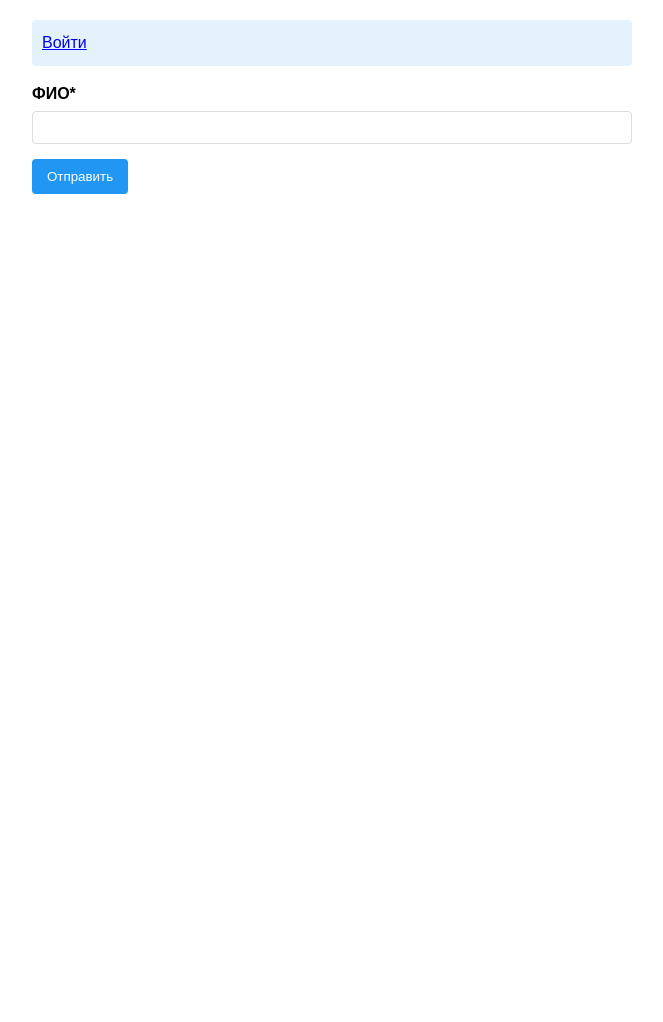
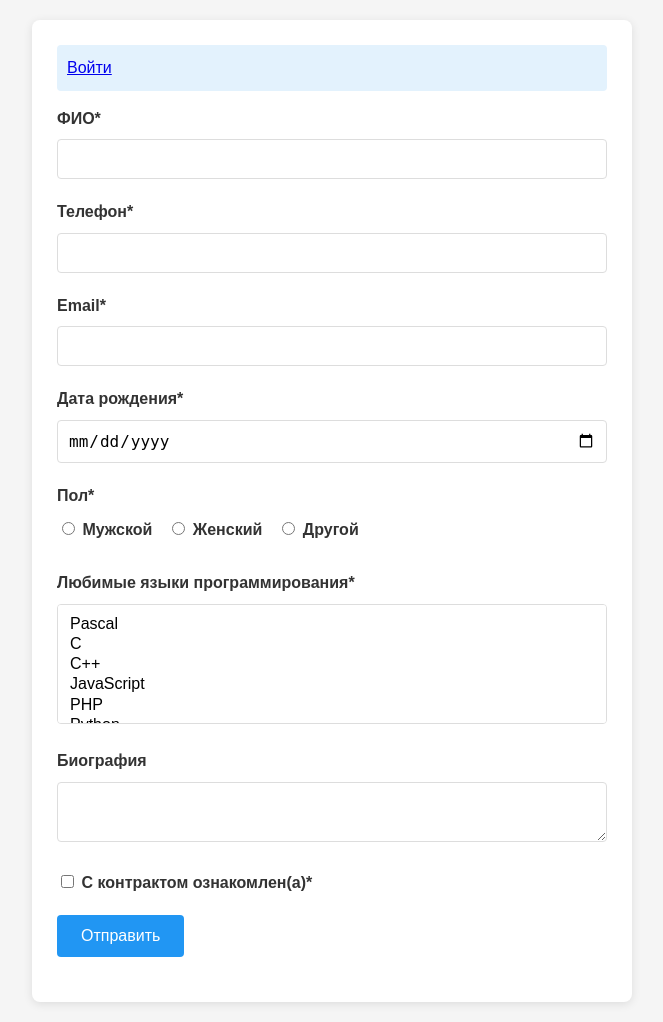
Before and after one commit to NerOunt/WEBBACK5, a PHP site: page /form.php in a window 1280 px wide. Shown: the whole page, without its empty margins (308-971 px from the left). Before the commit the page ends 194 px from the top, so only its background shows below. Run offline with PHP 8.4, Linux system fonts and the light colour scheme; data that the repository does not hold is empty.

Commit message:
form.php

```diff
--- a/form.php
+++ b/form.php
@@ -1,6 +1,5 @@
 <?php
-// Проверяем авторизацию
-$logged_in = isset($_SESSION['login']);
+session_start();
 ?>
 <!DOCTYPE html>
 <html lang="ru">
@@ -15,6 +14,14 @@ $logged_in = isset($_SESSION['login']);
             margin: 0 auto;
             padding: 20px;
             line-height: 1.6;
+            background-color: #f5f5f5;
+        }
+
+        .form-container {
+            background-color: white;
+            padding: 25px;
+            border-radius: 8px;
+            box-shadow: 0 2px 10px rgba(0,0,0,0.1);
         }
 
         .credentials-box {
@@ -31,13 +38,14 @@ $logged_in = isset($_SESSION['login']);
         }
 
         .form-group {
-            margin-bottom: 15px;
+            margin-bottom: 20px;
         }
 
         label {
             display: block;
-            margin-bottom: 5px;
+            margin-bottom: 8px;
             font-weight: bold;
+            color: #333;
         }
 
         input[type="text"],
@@ -47,10 +55,11 @@ $logged_in = isset($_SESSION['login']);
         select,
         textarea {
             width: 100%;
-            padding: 8px;
+            padding: 10px;
             border: 1px solid #ddd;
             border-radius: 4px;
             box-sizing: border-box;
+            font-size: 16px;
         }
 
         select[multiple] {
@@ -59,20 +68,33 @@ $logged_in = isset($_SESSION['login']);
 
         .error {
             border-color: #f44336;
+            background-color: #ffebee;
         }
 
         .error-message {
             color: #f44336;
-            font-size: 0.8em;
+            font-size: 0.85em;
+            margin-top: 5px;
         }
 
         button {
-            padding: 10px 15px;
-            background: #2196F3;
+            padding: 12px 24px;
+            background-color: #2196F3;
             color: white;
             border: none;
             border-radius: 4px;
             cursor: pointer;
+            font-size: 16px;
+            transition: background-color 0.3s;
+        }
+
+        button:hover {
+            background-color: #0d8bf2;
+        }
+
+        .warning {
+            color: #f44336;
+            font-weight: bold;
         }
 
         .auth-info {
@@ -84,8 +106,8 @@ $logged_in = isset($_SESSION['login']);
     </style>
 </head>
 <body>
-
-<?php if ($logged_in): ?>
+    <div class="form-container">
+        <?php if (!empty($_SESSION['login'])): ?>
             <div class="auth-info">
                 Вы вошли как <?= htmlspecialchars($_SESSION['login']) ?>
                 (<a href="login.php?action=logout">Выйти</a>)
@@ -101,28 +123,109 @@ $logged_in = isset($_SESSION['login']);
                 <h3>Ваши данные для входа</h3>
                 <p><strong>Логин:</strong> <?= htmlspecialchars($_SESSION['generated_credentials']['login']) ?></p>
                 <p><strong>Пароль:</strong> <?= htmlspecialchars($_SESSION['generated_credentials']['password']) ?></p>
-        <p style="color: #f44336; font-weight: bold;">Сохраните эти данные!</p>
+                <p class="warning">Сохраните эти данные!</p>
             </div>
             <?php unset($_SESSION['generated_credentials']); ?>
         <?php endif; ?>
 
-<form method="POST">
+        <?php if (!empty($_SESSION['error_message'])): ?>
+            <div class="error-message">
+                <?= htmlspecialchars($_SESSION['error_message']) ?>
+            </div>
+            <?php unset($_SESSION['error_message']); ?>
+        <?php endif; ?>
+
+        <form method="POST" action="index.php">
             <div class="form-group">
                 <label for="full_name">ФИО*</label>
                 <input type="text" id="full_name" name="full_name"
-               class="<?= $errors['full_name'] ? 'error' : '' ?>"
-               value="<?= htmlspecialchars($values['full_name']) ?>" required>
-        <?php if ($errors['full_name']): ?>
-        <div class="error-message">Неверный формат ФИО</div>
-        <?php endif; ?>
+                       value="<?= htmlspecialchars($_SESSION['form_data']['full_name'] ?? '') ?>"
+                       required>
             </div>
 
-    <!-- Остальные поля формы аналогично -->
+            <div class="form-group">
+                <label for="phone">Телефон*</label>
+                <input type="tel" id="phone" name="phone"
+                       value="<?= htmlspecialchars($_SESSION['form_data']['phone'] ?? '') ?>"
+                       required>
+            </div>
+
+            <div class="form-group">
+                <label for="email">Email*</label>
+                <input type="email" id="email" name="email"
+                       value="<?= htmlspecialchars($_SESSION['form_data']['email'] ?? '') ?>"
+                       required>
+            </div>
+
+            <div class="form-group">
+                <label for="birth_date">Дата рождения*</label>
+                <input type="date" id="birth_date" name="birth_date"
+                       value="<?= htmlspecialchars($_SESSION['form_data']['birth_date'] ?? '') ?>"
+                       required>
+            </div>
+
+            <div class="form-group">
+                <label>Пол*</label>
+                <div style="display: flex; gap: 15px;">
+                    <label>
+                        <input type="radio" name="gender" value="male"
+                            <?= ($_SESSION['form_data']['gender'] ?? '') === 'male' ? 'checked' : '' ?> required>
+                        Мужской
+                    </label>
+                    <label>
+                        <input type="radio" name="gender" value="female"
+                            <?= ($_SESSION['form_data']['gender'] ?? '') === 'female' ? 'checked' : '' ?>>
+                        Женский
+                    </label>
+                    <label>
+                        <input type="radio" name="gender" value="other"
+                            <?= ($_SESSION['form_data']['gender'] ?? '') === 'other' ? 'checked' : '' ?>>
+                        Другой
+                    </label>
+                </div>
+            </div>
+
+            <div class="form-group">
+                <label for="languages">Любимые языки программирования*</label>
+                <select id="languages" name="languages[]" multiple required>
+                    <?php
+                    $languages = [
+                        1 => 'Pascal', 2 => 'C', 3 => 'C++', 4 => 'JavaScript',
+                        5 => 'PHP', 6 => 'Python', 7 => 'Java', 8 => 'Haskell',
+                        9 => 'Clojure', 10 => 'Prolog', 11 => 'Scala', 12 => 'Go'
+                    ];
+
+                    foreach ($languages as $id => $name) {
+                        $selected = in_array($id, $_SESSION['form_data']['languages'] ?? []) ? 'selected' : '';
+                        echo "<option value=\"$id\" $selected>".htmlspecialchars($name)."</option>";
+                    }
+                    ?>
+                </select>
+            </div>
+
+            <div class="form-group">
+                <label for="biography">Биография</label>
+                <textarea id="biography" name="biography"><?= htmlspecialchars($_SESSION['form_data']['biography'] ?? '') ?></textarea>
+            </div>
+
+            <div class="form-group">
+                <label>
+                    <input type="checkbox" name="contract_agreed"
+                        <?= ($_SESSION['form_data']['contract_agreed'] ?? false) ? 'checked' : '' ?> required>
+                    С контрактом ознакомлен(а)*
+                </label>
+            </div>
 
             <div class="form-group">
                 <button type="submit">Отправить</button>
             </div>
         </form>
-
+    </div>
 </body>
 </html>
+<?php
+// Очищаем данные формы после отображения
+if (isset($_SESSION['form_data'])) {
+    unset($_SESSION['form_data']);
+}
+?>
```
Lines whose indentation alone changed are shown as unchanged.
